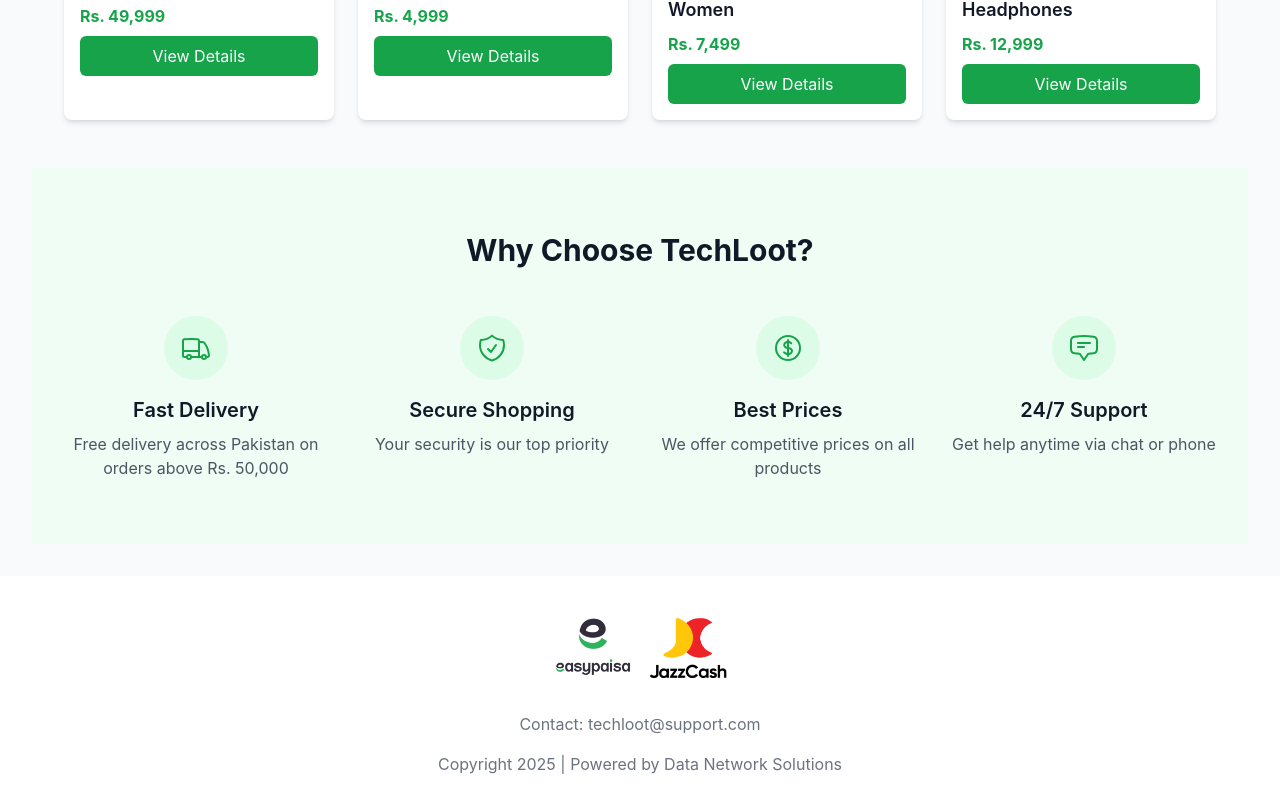
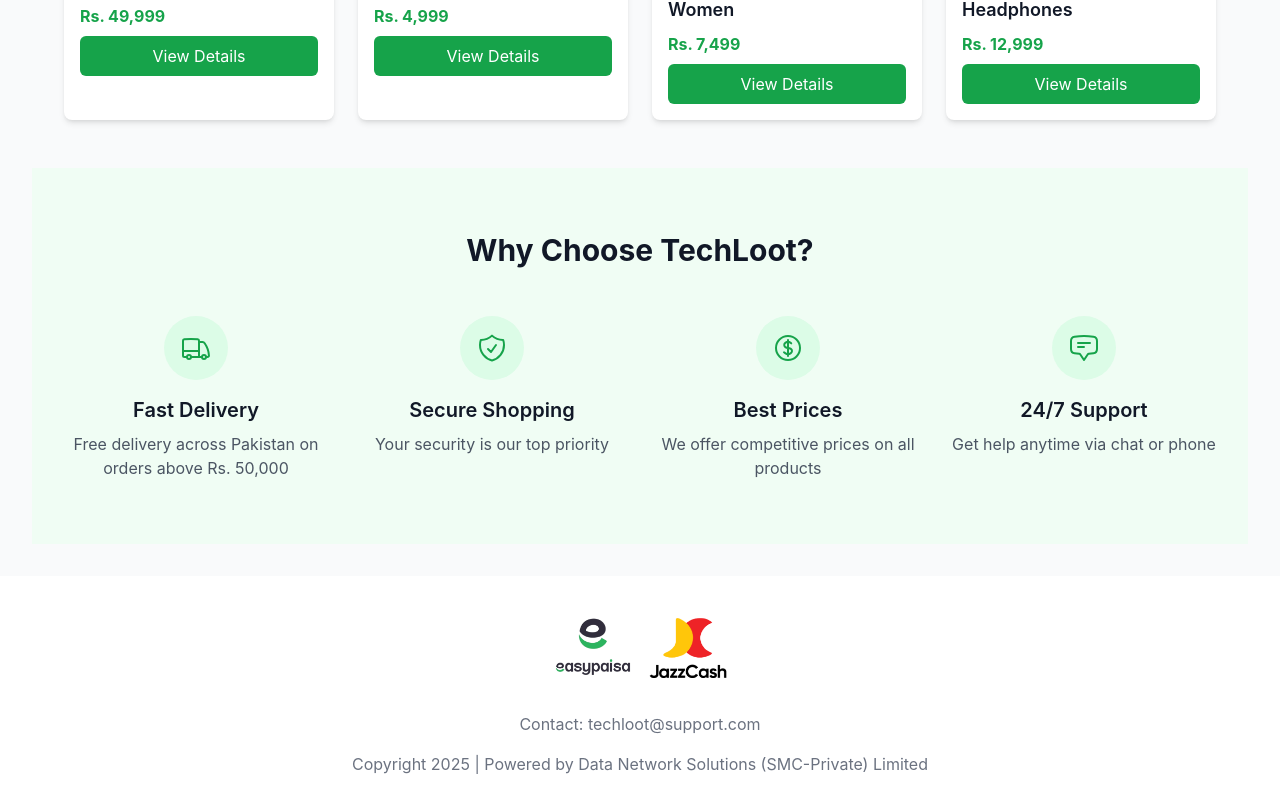
Before and after one commit to xxxxlu/techloot, a Vue app: page / in a window 1280 px wide. Shown: the part 1468-2276 px from the top of the page. Built offline with nearby package versions, Linux system fonts and the light colour scheme.

Commit message:
feat: logo

```diff
--- a/src/App.vue
+++ b/src/App.vue
@@ -49,7 +49,7 @@
 
         <!-- 版权信息 -->
         <p class="text-center text-gray-500">
-          Copyright 2025 | Powered by Data Network Solutions
+          Copyright 2025 | Powered by Data Network Solutions (SMC-Private) Limited
         </p>
       </div>
     </footer>
```
